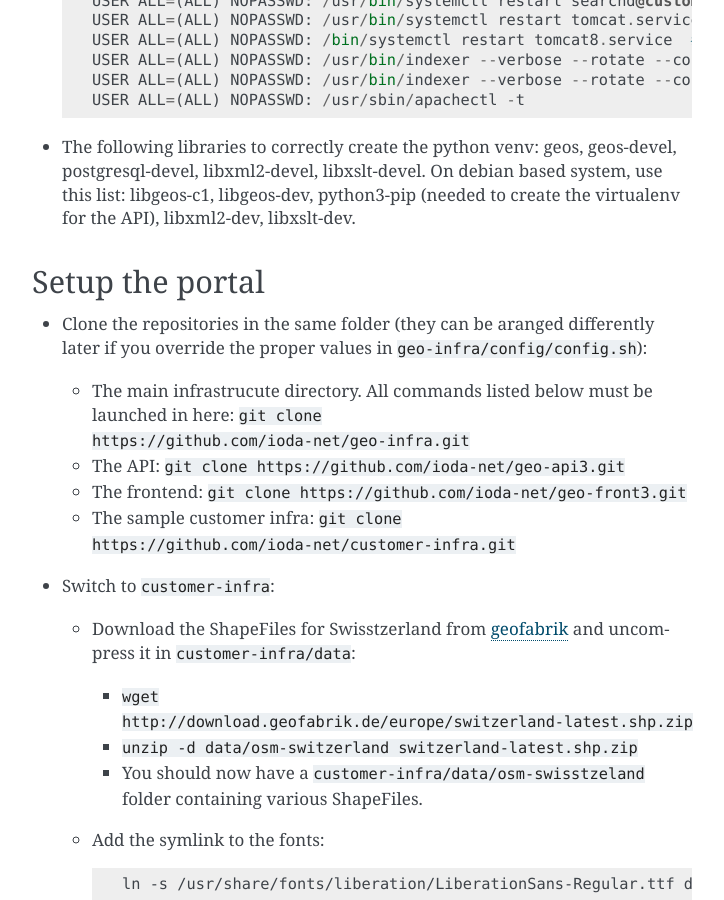
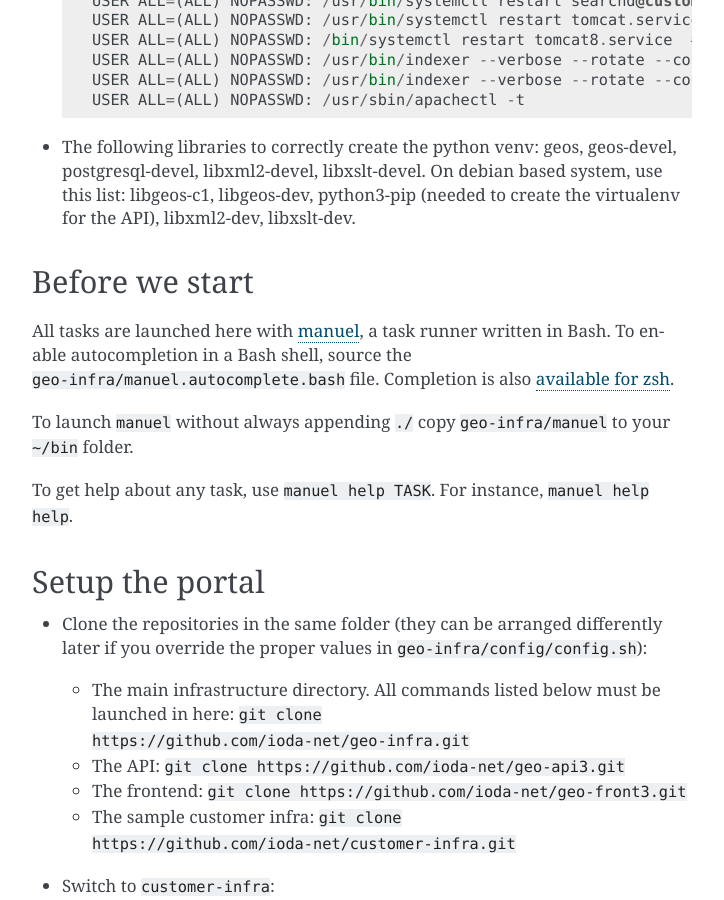
Before and after one commit to ioda-net/geo-infra, a Sphinx documentation site: the page built from docs/getting-started.rst, in a window 1280 px wide and 900 px high, scrolled down 1185 px. Shown: the whole window, without its empty margins (388-1112 px from the left). Built offline with Sphinx 7.4.7, drawn with Linux system fonts in a browser that asks for light colours; pages that are not in the unit, such as notebooks, are missing from menus.

Commit message:
Improve getting started
- Correct spelling in getting-started
- Add general information

```diff
--- a/docs/getting-started.rst
+++ b/docs/getting-started.rst
@@ -2,6 +2,8 @@ Getting Started
 ===============
 
 Estimated time to complete: 3/4 hours.
+
+.. Keep in sync with sysadmin/requirements.rst
 
 Requirements
 ------------
@@ -38,12 +40,22 @@ Requirements
 - The following libraries to correctly create the python venv: geos, geos-devel, postgresql-devel, libxml2-devel, libxslt-devel. On debian based system, use this list: libgeos-c1, libgeos-dev, python3-pip (needed to create the virtualenv for the API), libxml2-dev, libxslt-dev.
 
 
+Before we start
+---------------
+
+All tasks are launched here with `manuel <https://github.com/ShaneKilkelly/manuel>`__, a task runner written in Bash. To enable autocompletion in a Bash shell, source the ``geo-infra/manuel.autocomplete.bash`` file. Completion is also `available for zsh <https://github.com/ShaneKilkelly/manuel/blob/master/manuel.autocomplete.zsh>`__.
+
+To launch ``manuel`` without always appending ``./`` copy ``geo-infra/manuel`` to your ``~/bin`` folder.
+
+To get help about any task, use ``manuel help TASK``. For instance, ``manuel help help``.
+
+
 Setup the portal
 ----------------
 
-- Clone the repositories in the same folder (they can be aranged differently later if you override the proper values in ``geo-infra/config/config.sh``):
+- Clone the repositories in the same folder (they can be arranged differently later if you override the proper values in ``geo-infra/config/config.sh``):
 
-  - The main infrastrucute directory. All commands listed below must be launched in here: ``git clone https://github.com/ioda-net/geo-infra.git``
+  - The main infrastructure directory. All commands listed below must be launched in here: ``git clone https://github.com/ioda-net/geo-infra.git``
   - The API: ``git clone https://github.com/ioda-net/geo-api3.git``
   - The frontend: ``git clone https://github.com/ioda-net/geo-front3.git``
   - The sample customer infra: ``git clone https://github.com/ioda-net/customer-infra.git``
```
